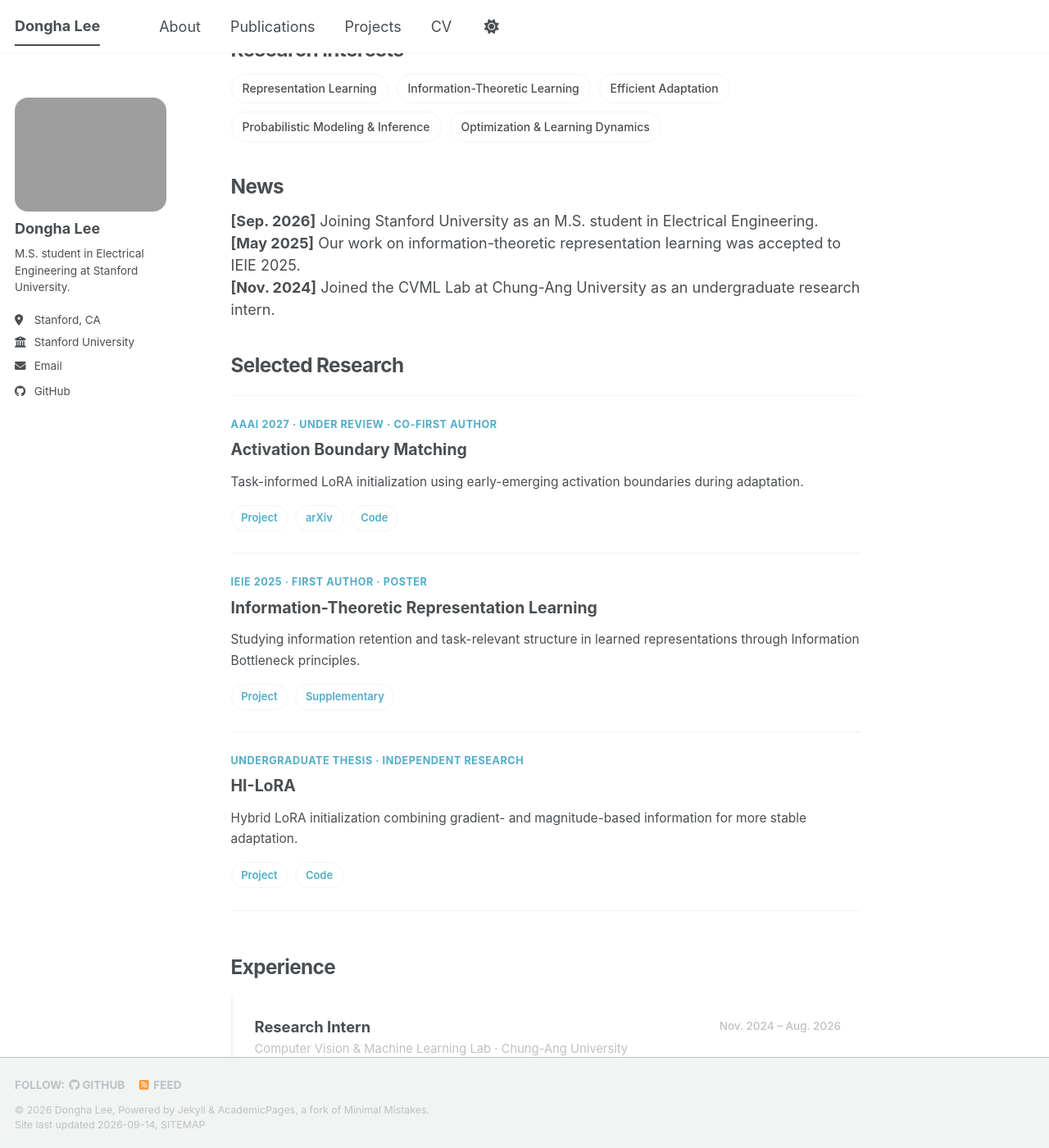
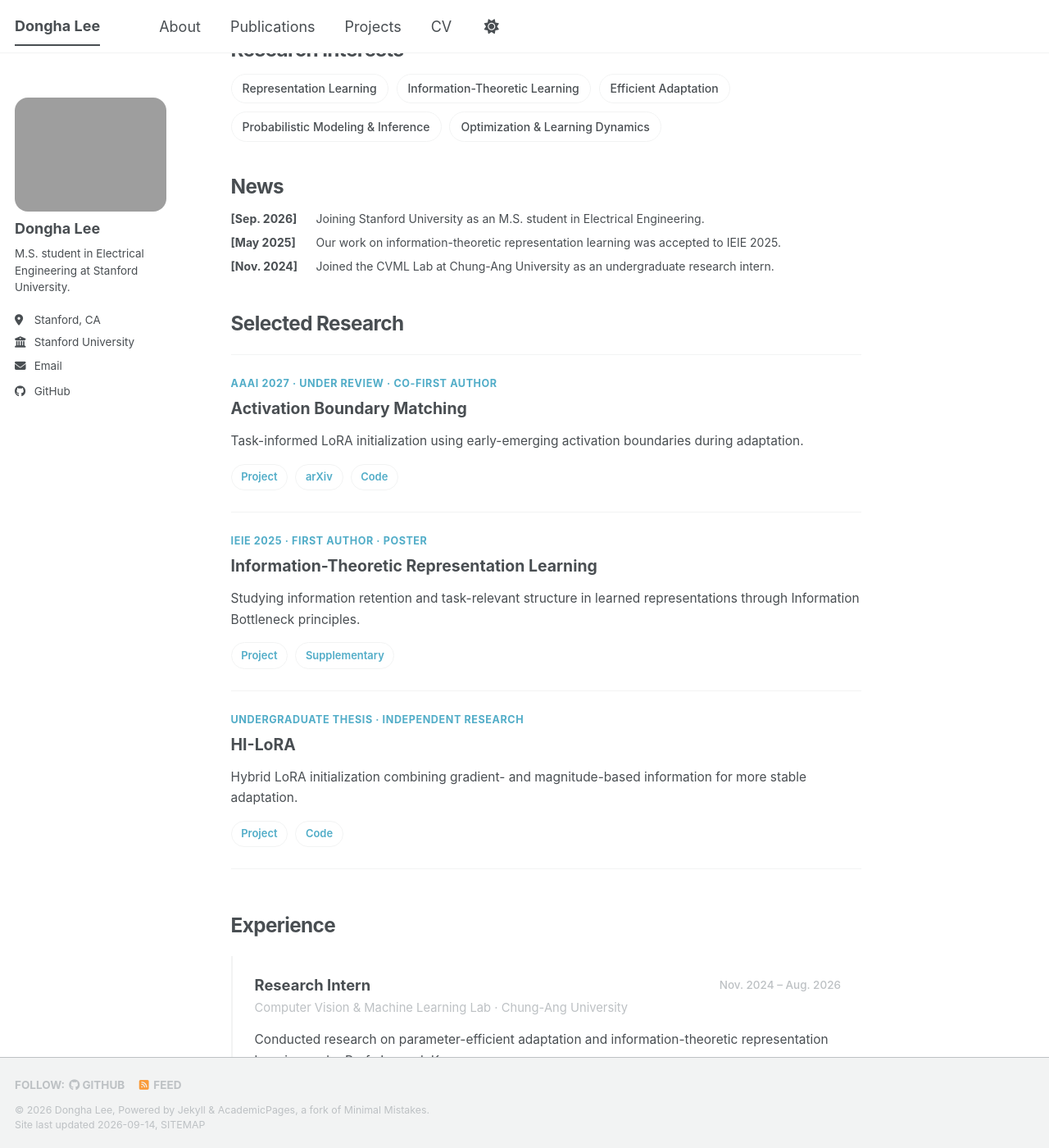
Before and after one commit to lee-research/lee-research.github.io, a Jekyll site: the page built from _pages/about.md, in a window 1280 px wide and 1400 px high, scrolled down 294 px. Shown: the whole window at 82% size. Built offline with Jekyll 4.4.1, drawn with Linux system fonts in a browser that asks for light colours; a script bundle is joined from its source files by our own code; library files that are not in the unit come from our copies.

Commit message:
Update _custom.scss

```diff
--- a/_sass/_custom.scss
+++ b/_sass/_custom.scss
@@ -916,32 +916,35 @@
 
 
 /* News */
-.news-list-simple {
-  margin: 0.8rem 0 2.5rem;
-  padding: 0;
-  list-style: none;
+.news-simple {
+  margin-top: 0.8rem;
+  margin-bottom: 2.5rem;
 }
 
-.news-list-simple li {
-  display: grid;
-  grid-template-columns: 105px 1fr;
-  gap: 0.45rem;
-
+.news-simple > div {
   margin-bottom: 0.45rem;
 
-  font-size: 0.82rem;
+  font-size: 0.78rem;
   line-height: 1.5;
-}
 
-.news-date-simple {
-  font-weight: 700;
   white-space: nowrap;
 }
 
-@media (max-width: 768px) {
-  .news-list-simple li {
-    grid-template-columns: 1fr;
-    gap: 0.05rem;
-    margin-bottom: 0.8rem;
+.news-simple strong {
+  display: inline-block;
+  width: 100px;
+
+  font-weight: 700;
+}
+
+/* Mobile */
+@media (max-width: 900px) {
+  .news-simple > div {
+    white-space: normal;
+  }
+
+  .news-simple strong {
+    width: auto;
+    margin-right: 0.35rem;
   }
 }
```
